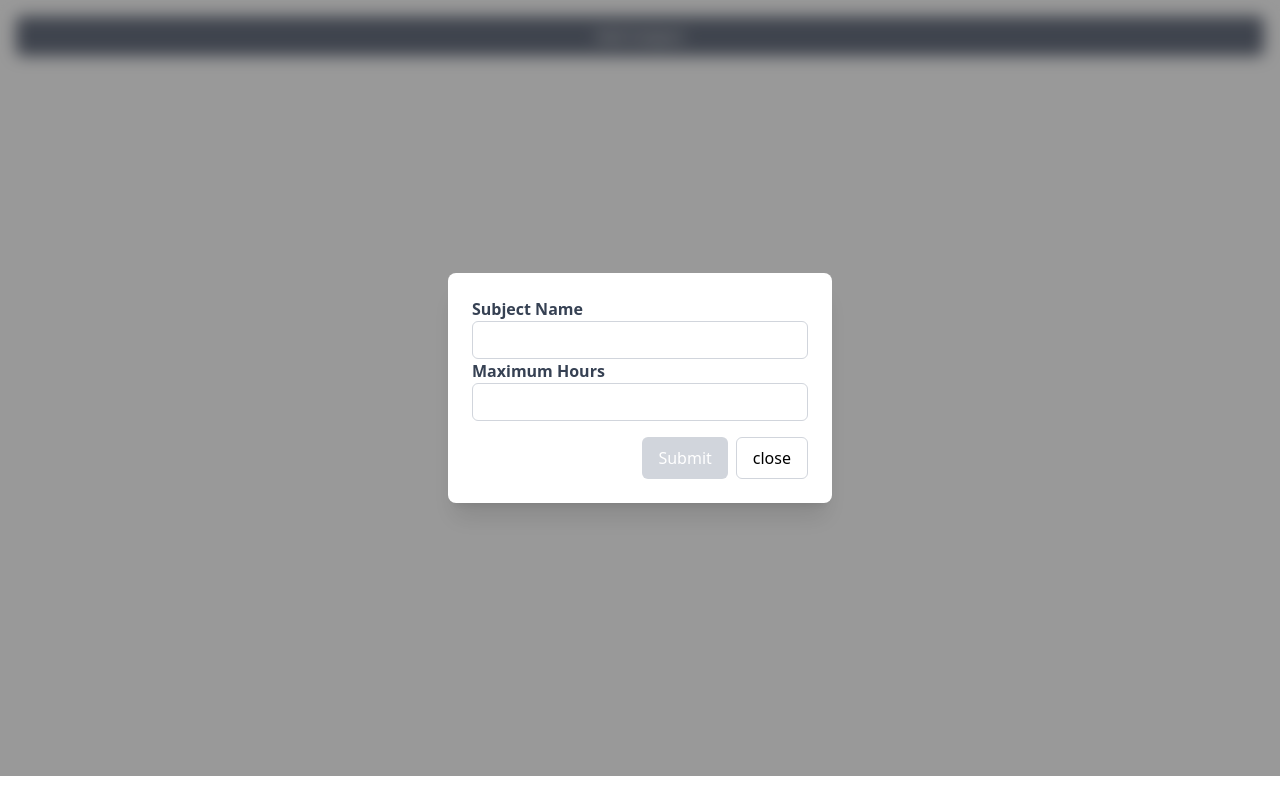
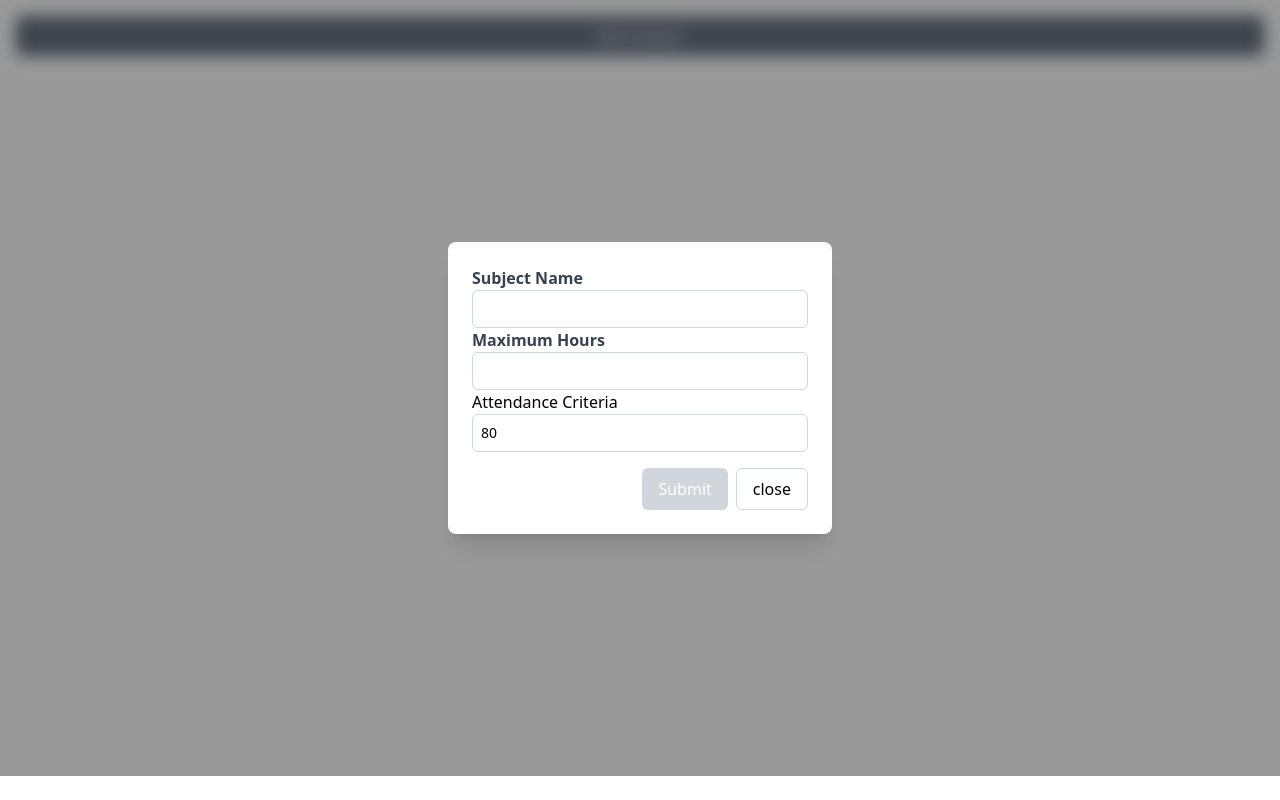
Before and after one commit to Ashwini-Pandya/attendance-tracker, a React (Vite) app: page / in a window 1280 px wide. Both pictures are taken after a click on the button "Add Subject". Built offline with nearby package versions, Linux system fonts and the light colour scheme.

Commit message:
added more features

```diff
--- a/src/App.jsx
+++ b/src/App.jsx
@@ -5,6 +5,7 @@ function App() {
   const [change, setChange] = useState(false);
   const [subName, setSubName] = useState("");
   const [subHours, setSubHours] = useState();
+  const [minAttendance, setMinAttendance] = useState(80);
   // const [cancel, setCancel] = useState(false);
   const [subToDel, setSubToDel] = useState(null);
   const [data, setData] = useState(() => {
@@ -31,9 +32,10 @@ function App() {
     const newData = {
       subName,
       subHours,
-      ClassesMissed: 0,
-      MinClassesToAttend: 0.8 * Number(subHours),
+      ClassesMissed: "0",
+      MinClassesToAttend: (minAttendance / 100) * Number(subHours),
     };
+    console.log(minAttendance);
 
     setData([...data, newData]);
     handleClick();
@@ -69,7 +71,7 @@ function App() {
                     type="text"
                     value={subName}
                     onChange={(e) => setSubName(e.target.value)}
-                    className="border border-gray-300 rounded-md text-sm w-full p-2"
+                    className="border border-gray-300 rounded-md text-sm w-full p-2 focus:outline-none"
                   />
                 </div>
                 <div>
@@ -80,7 +82,16 @@ function App() {
                     type="number"
                     value={subHours}
                     onChange={(e) => setSubHours(e.target.value)}
-                    className="border border-gray-300 rounded-md text-sm w-full p-2"
+                    className="border border-gray-300 rounded-md text-sm w-full p-2 focus:outline-none"
+                  />
+                </div>
+                <div className="flex flex-col">
+                  <label> Attendance Criteria</label>
+                  <input
+                    type="number"
+                    value={minAttendance}
+                    onChange={(e) => setMinAttendance(e.target.value)}
+                    className="border border-gray-300 rounded-md text-sm w-full p-2 focus:outline-none"
                   />
                 </div>
               </form>
@@ -153,8 +164,15 @@ function App() {
             leavesLeft <= 0
               ? "bg-red-200 border-red-400"
               : leavesLeft <= 2
-              ? "bg-orange-300 border-amber-400"
+              ? "bg-orange-300 border-amber-500"
               : "bg-amber-100 border-amber-300";
+          const inputBorder =
+            leavesLeft <= 0
+              ? "border-red-200"
+              : leavesLeft <= 2
+              ? "border-orange-300"
+              : "border-amber-100";
+
           return (
             <div
               key={i}
@@ -189,9 +207,10 @@ function App() {
                 <div className="flex flex-col items-center">
                   <input
                     type="number"
+                    placeholder="Tap to add"
                     value={sub.ClassesMissed}
                     onChange={(e) => updateMissed(i, e.target.value)}
-                    className="text-center text-2xl font-semibold border border-gray-100 rounded-sm focus:outline-none w-10 text-gray-800 "
+                    className={`text-center text-2xl font-semibold border rounded-sm focus:outline-none w-10 text-gray-800 ${inputBorder}`}
                   />
                   <label className="text-md text-center text-gray-600 font-md">
                     Missed
```
